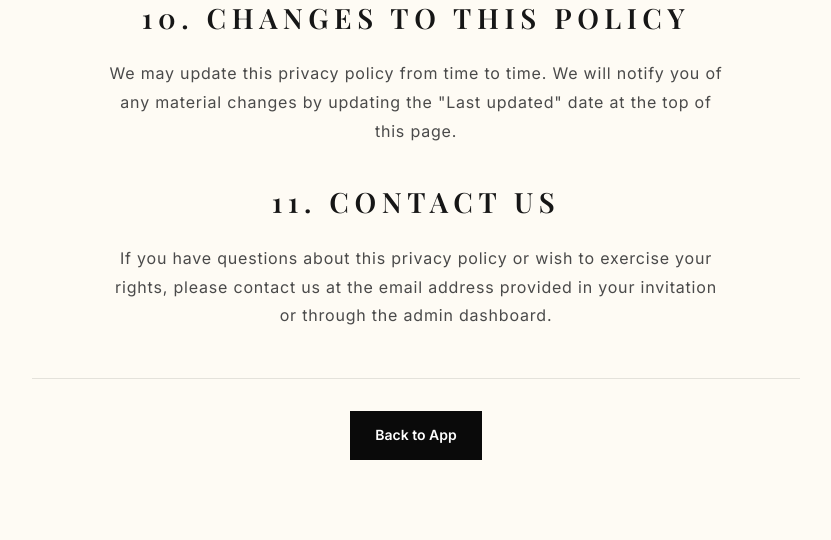
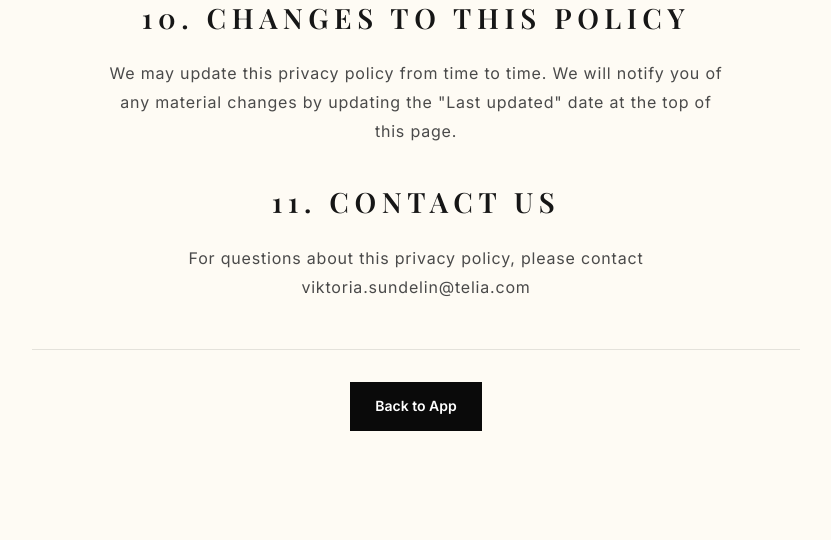
Before and after one commit to visu21ab/Rift, a Flask app: page /privacy in a window 1280 px wide. Shown: the part 2802-3342 px from the top of the page, without its empty margins (224-1055 px from the left). After the commit the page ends 3233 px from the top, so only its background shows below. Run offline with Flask 3, Linux system fonts and the light colour scheme.

Commit message:
edit privacy policy

```diff
--- a/templates/privacy.html
+++ b/templates/privacy.html
@@ -120,7 +120,7 @@
 
                     <h2 class="section-heading" style="margin-top: 32px; margin-bottom: 16px;">11. Contact Us</h2>
                     <p class="section-copy">
-                        If you have questions about this privacy policy or wish to exercise your rights, please contact us at the email address provided in your invitation or through the admin dashboard.
+                        For questions about this privacy policy, please contact viktoria.sundelin@telia.com
                     </p>
                 </div>
 
```
